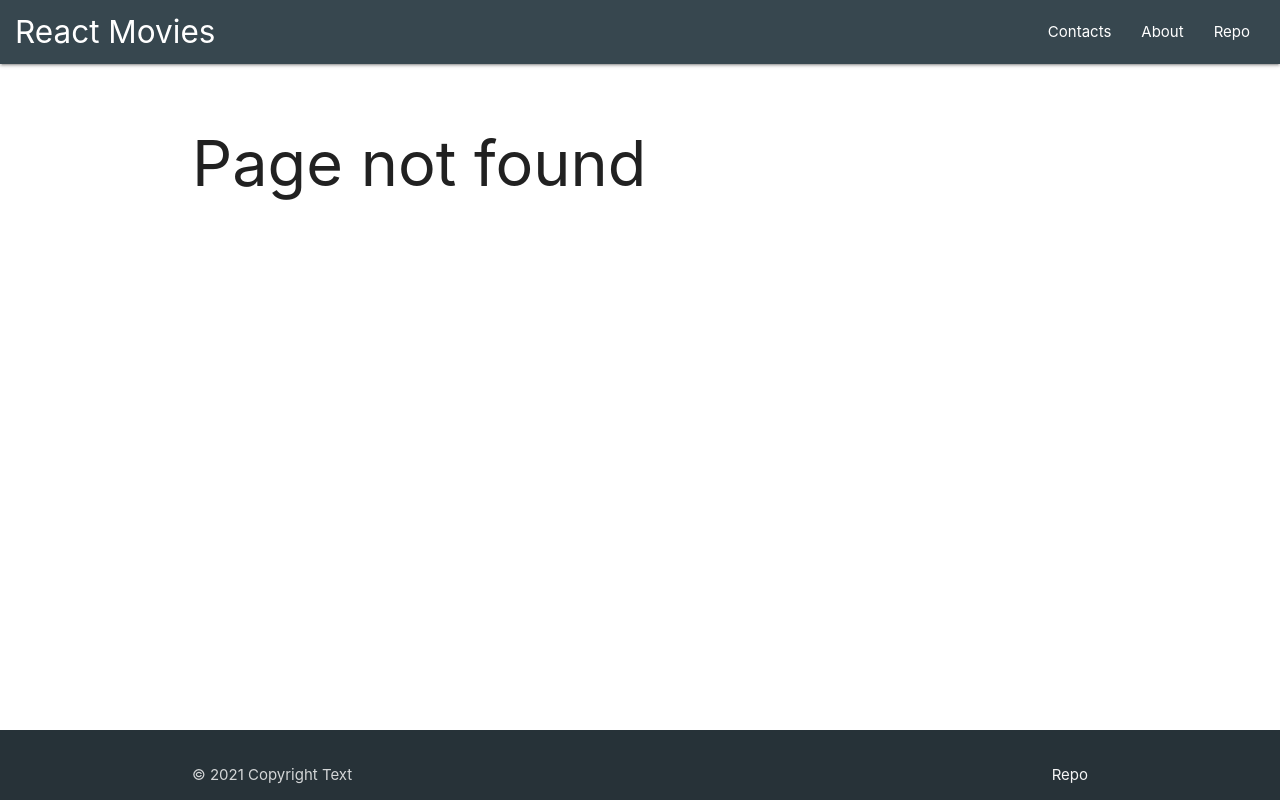
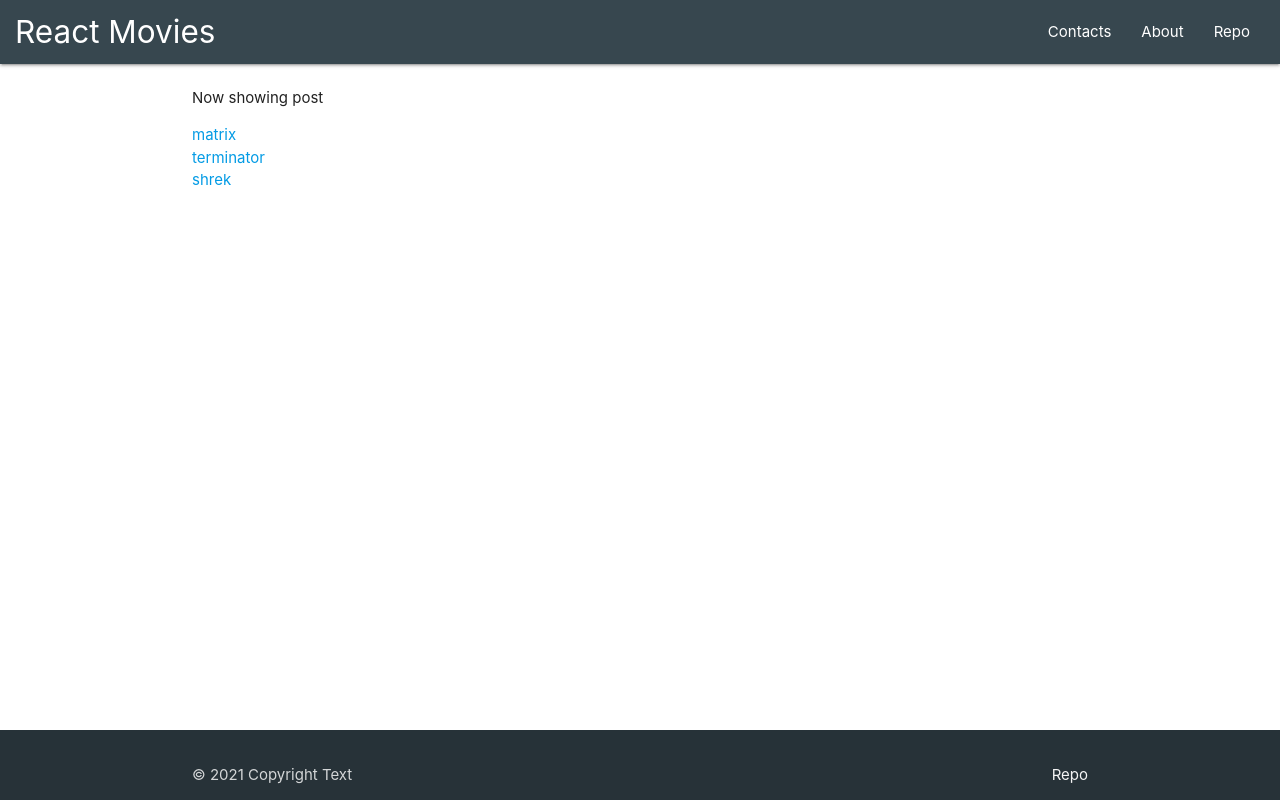
Before and after one commit to PavelMelnik94/food-project, a React (Create React App) app: page /movies in a window 1280 px wide. Before the commit this address had no page. Built offline with nearby package versions, Linux system fonts and the light colour scheme.

Commit message:
api key, api url, конфигурация гет запросов

```diff
--- a/src/App.js
+++ b/src/App.js
@@ -18,10 +18,13 @@ function App() {
 
       <main className="container content">
           <Switch>
-            <Route exact path="/" component={Home} />
+            <Route exact path="/">
+            <Home />
+            </Route>
             <Route path="/about" component={About} />
             <Route path="/contacts" component={Contact} />
             <Route path='/movies/:title' component={ Movie } />
+            <Route path='/movies/' component={ Movie } />
             <Route component={NotFound} />
           </Switch>
       </main>
--- a/src/components/Movie.jsx
+++ b/src/components/Movie.jsx
@@ -1,10 +1,30 @@
 import React from "react";
-import {useParams, useHistory} from 'react-router-dom';
+import {useParams, useHistory, useRouteMatch, Link, Switch, Route} from 'react-router-dom';
 
 export default function Movie() {
 
     let { title } = useParams();
-    console.log(title);
 
-    return <div>Now showing post {title}</div>;
+    let value = useHistory();
+
+    let { path, url } = useRouteMatch();
+
+
+    return <div>
+        Now showing post {title}
+
+
+    <ul>
+        <li><Link to={`${url}/matrix`}>matrix</Link> </li>
+        <li><Link to={`${url}/terminator`}>terminator</Link> </li>
+        <li><Link to={`${url}/shrek`}>shrek</Link> </li>
+    </ul>
+
+    <Switch>
+        <Route path={`${path}/matrix`} />
+        <Route path={`${path}/terminator`} />
+        <Route path={`${path}/shrek`} />
+    </Switch>
+
+    </div>;
 }
--- /dev/null
+++ b/src/config.js
@@ -0,0 +1,5 @@
+const API_KEY = '1';
+
+const API_URL = `www.themealdb.com/api/json/v1/${API_KEY}/`;
+
+export  {API_URL};
```
Also changed, not shown: src/api.js (added, +23 -0 lines).
